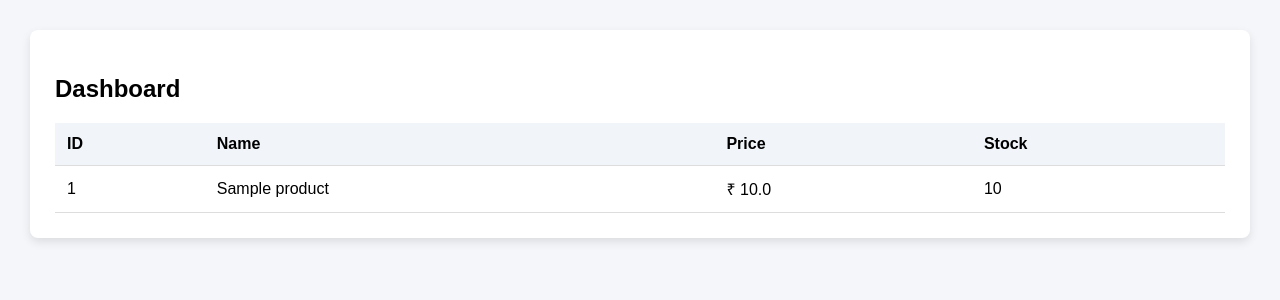
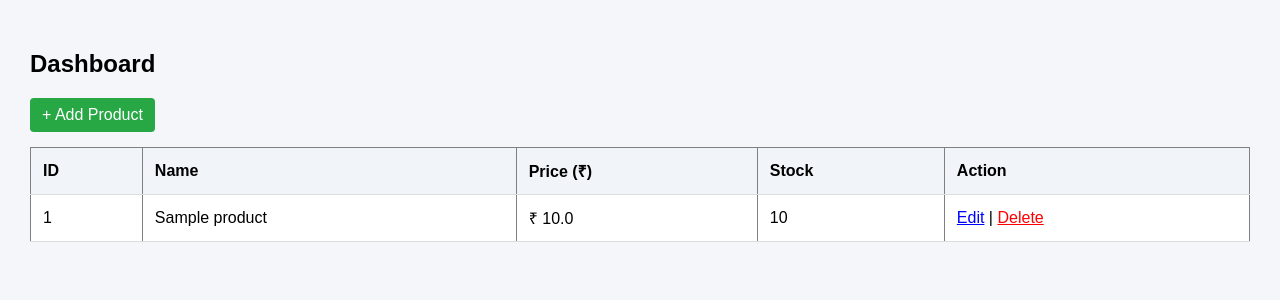
Before and after one commit to rajeshakela0909-cloud/jewellery-shop, a Flask app: page /dashboard in a window 1280 px wide. Shown: the part 48-348 px from the top of the page. Run offline with Flask 3, Linux system fonts and the light colour scheme; a user stored in the database is signed in; tables that the repository leaves empty hold one stand-in row (values such as "Sample post").

Commit message:
Update dashboard.html

```diff
--- a/templates/dashboard.html
+++ b/templates/dashboard.html
@@ -1,32 +1,46 @@
 {% extends "base.html" %}
-
 {% block content %}
 
-<div class="card">
-    <h2>Dashboard</h2>
+<h2>Dashboard</h2>
 
-    {% if products %}
-    <table>
+<a href="/add" style="display:inline-block; margin-bottom:15px; padding:8px 12px; background:#28a745; color:white; text-decoration:none; border-radius:4px;">
+    + Add Product
+</a>
+
+<table border="1" cellpadding="10" cellspacing="0" width="100%" style="background:white;">
+    <thead style="background:#f2f2f2;">
         <tr>
             <th>ID</th>
             <th>Name</th>
-            <th>Price</th>
+            <th>Price (₹)</th>
             <th>Stock</th>
+            <th>Action</th>
         </tr>
-
+    </thead>
+    <tbody>
         {% for product in products %}
         <tr>
             <td>{{ product.id }}</td>
             <td>{{ product.name }}</td>
             <td>₹ {{ product.price }}</td>
             <td>{{ product.stock }}</td>
+            <td>
+                <a href="/edit/{{ product.id }}" style="color:blue;">Edit</a> |
+                <a href="/delete/{{ product.id }}"
+                   onclick="return confirm('Are you sure you want to delete this product?')"
+                   style="color:red;">
+                   Delete
+                </a>
+            </td>
         </tr>
         {% endfor %}
-    </table>
 
-    {% else %}
-        <p>No products added yet.</p>
-    {% endif %}
-</div>
+        {% if products|length == 0 %}
+        <tr>
+            <td colspan="5" style="text-align:center;">No products added yet</td>
+        </tr>
+        {% endif %}
+    </tbody>
+</table>
 
 {% endblock %}
```
